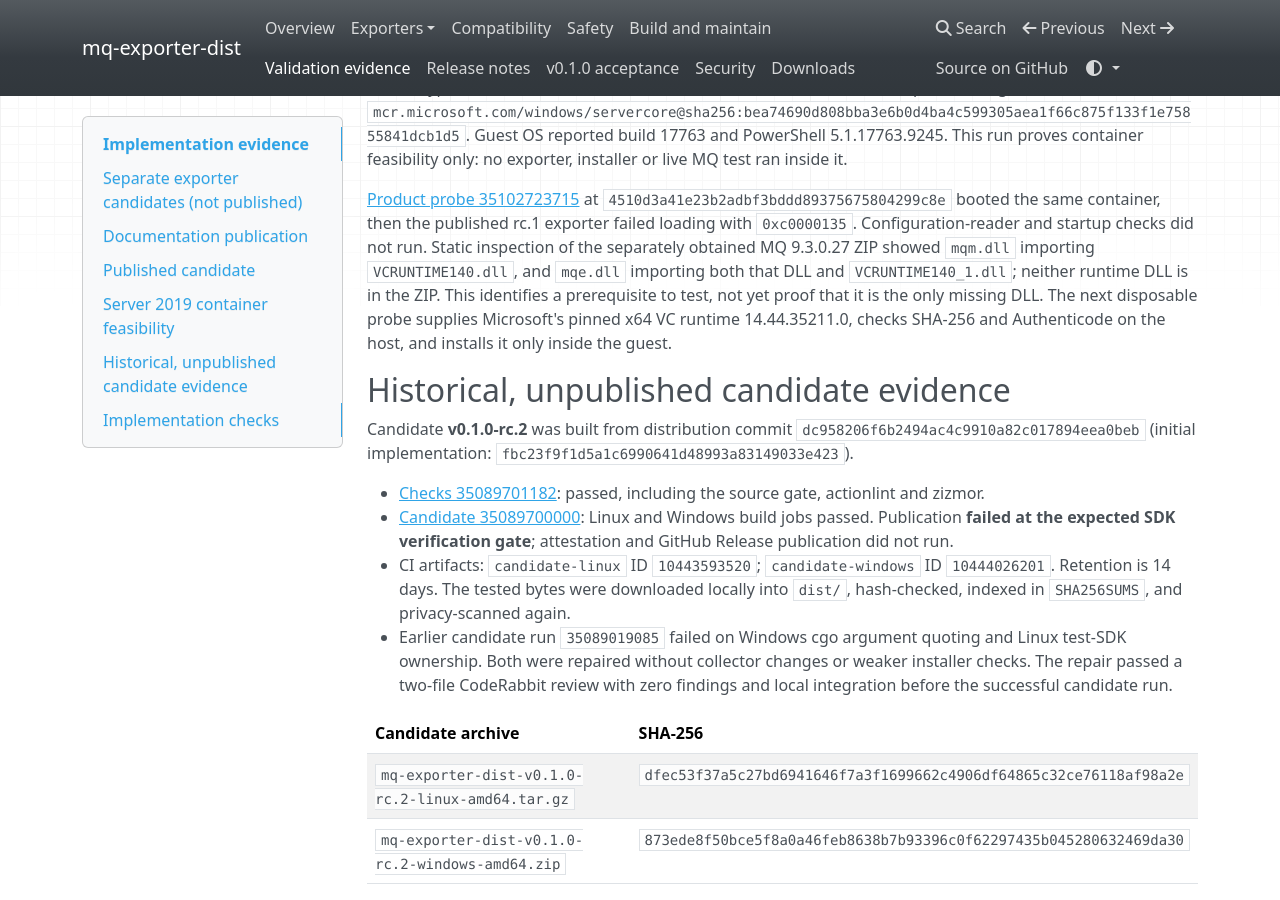
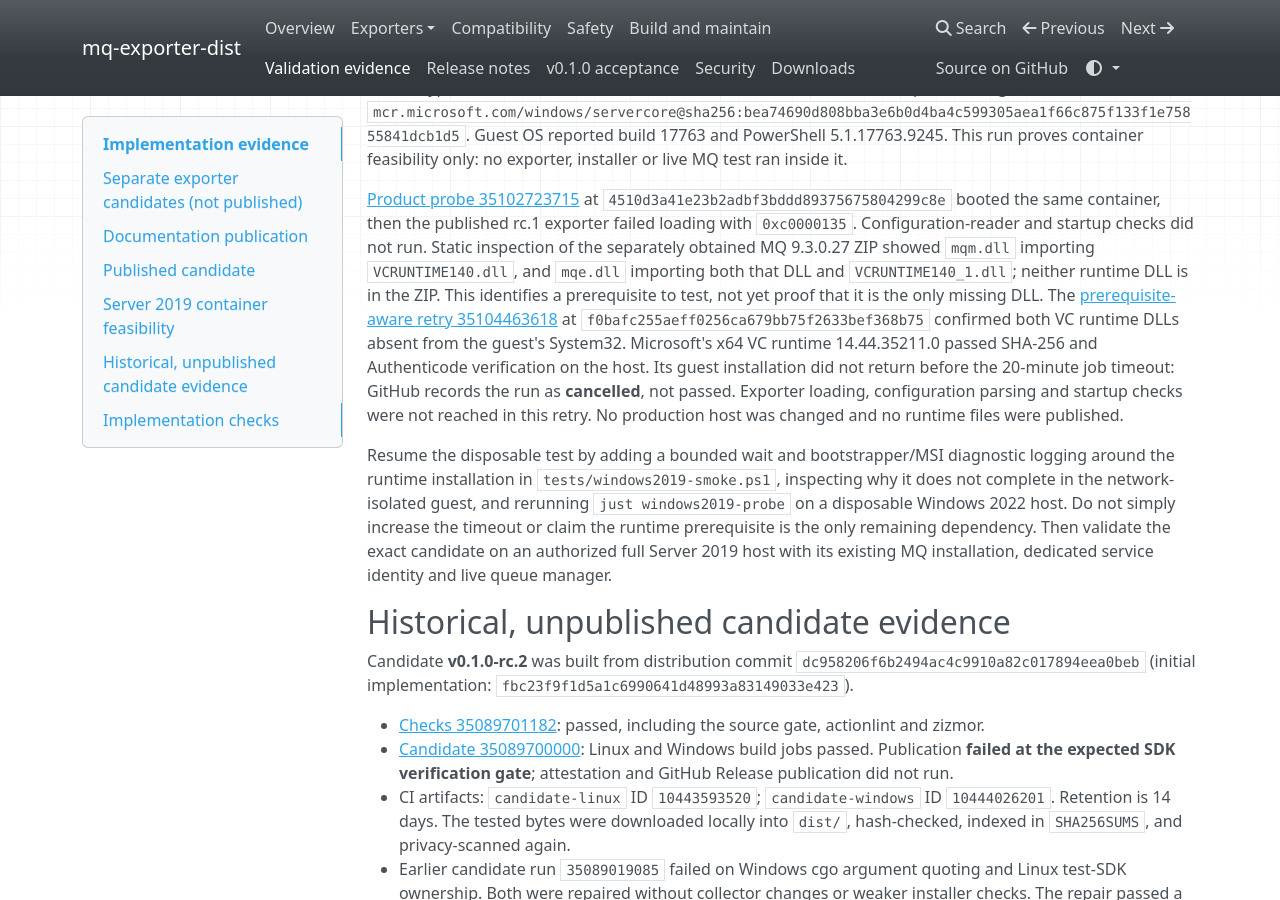
Before and after one commit to rknightion/mq-exporter-dist, an MkDocs documentation site: the page built from docs/evidence.md, in a window 1280 px wide and 900 px high, scrolled down 1949 px. Built offline with MkDocs 1.6.1, drawn with Linux system fonts in a browser that asks for light colours.

Commit message:
docs: record candidate evidence and Server 2019 validation boundary

```diff
--- a/docs/evidence.md
+++ b/docs/evidence.md
@@ -97,8 +97,21 @@ startup checks did not run. Static inspection of the separately obtained MQ
 9.3.0.27 ZIP showed `mqm.dll` importing `VCRUNTIME140.dll`, and `mqe.dll` importing
 both that DLL and `VCRUNTIME140_1.dll`; neither runtime DLL is in the ZIP. This
 identifies a prerequisite to test, not yet proof that it is the only missing DLL.
-The next disposable probe supplies Microsoft's pinned x64 VC runtime 14.44.35211.0,
-checks SHA-256 and Authenticode on the host, and installs it only inside the guest.
+The [prerequisite-aware retry 35104463618](https://github.com/rknightion/mq-exporter-dist/actions/runs/35104463618)
+at `f0bafc255aeff0256ca679bb75f2633bef368b75` confirmed both VC runtime DLLs absent
+from the guest's System32. Microsoft's x64 VC runtime 14.44.35211.0 passed SHA-256
+and Authenticode verification on the host. Its guest installation did not return
+before the 20-minute job timeout: GitHub records the run as **cancelled**, not
+passed. Exporter loading, configuration parsing and startup checks were not reached
+in this retry. No production host was changed and no runtime files were published.
+
+Resume the disposable test by adding a bounded wait and bootstrapper/MSI diagnostic
+logging around the runtime installation in `tests/windows2019-smoke.ps1`, inspecting
+why it does not complete in the network-isolated guest, and rerunning
+`just windows2019-probe` on a disposable Windows 2022 host. Do not simply increase
+the timeout or claim the runtime prerequisite is the only remaining dependency.
+Then validate the exact candidate on an authorized full Server 2019 host with its
+existing MQ installation, dedicated service identity and live queue manager.
 
 ## Historical, unpublished candidate evidence
 
```
Also changed, not shown: docs/compatibility.md (+5 -2 lines), docs/release-v0.1.0.md (+6 -0 lines).
